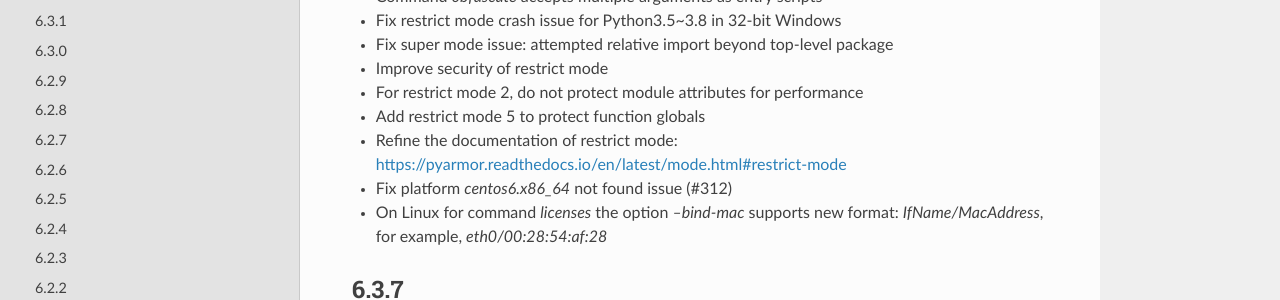
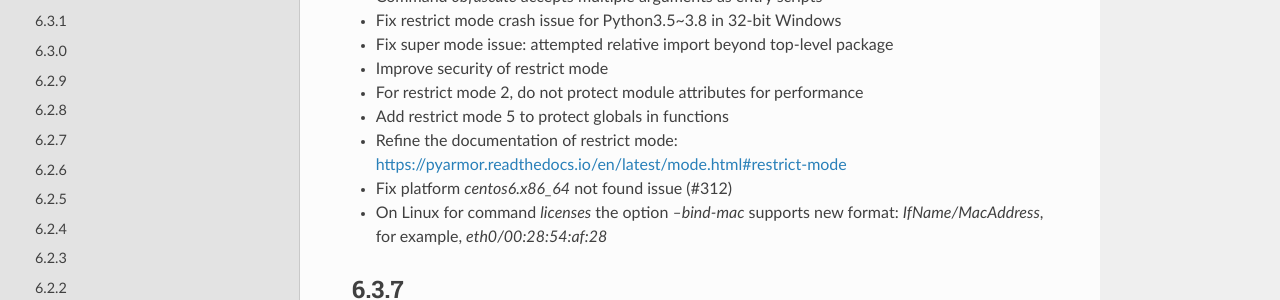
Before and after one commit to dashingsoft/pyarmor, a Sphinx documentation site: the page built from docs/change-logs.rst, in a window 1280 px wide and 900 px high. Shown: the part 231-531 px from the top of the window. Built offline with Sphinx 7.4.7 and the Read the Docs theme 2.0.0, drawn with Linux system fonts in a browser that asks for light colours.

Commit message:
Refine doc

```diff
--- a/docs/change-logs.rst
+++ b/docs/change-logs.rst
@@ -10,8 +10,8 @@ Change Logs
 * Fix restrict mode crash issue for Python3.5~3.8 in 32-bit Windows
 * Fix super mode issue: attempted relative import beyond top-level package
 * Improve security of restrict mode
-* For restrict mode 2,  do not protect module attributes for performance
-* Add restrict mode 5 to protect function globals
+* For restrict mode 2, do not protect module attributes for performance
+* Add restrict mode 5 to protect globals in functions
 * Refine the documentation of restrict mode:
   https://pyarmor.readthedocs.io/en/latest/mode.html#restrict-mode
 * Fix platform `centos6.x86_64` not found issue (#312)
```
